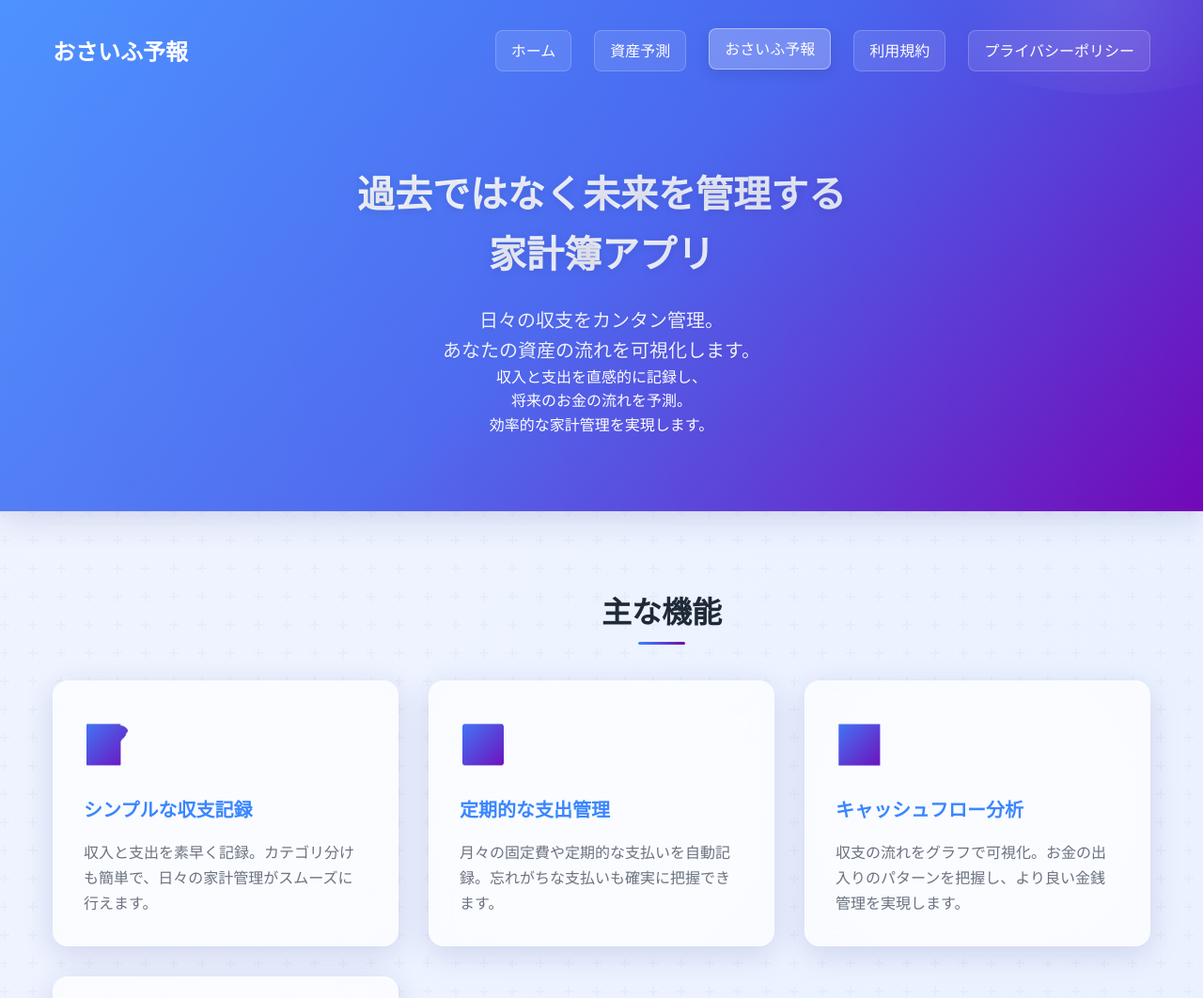
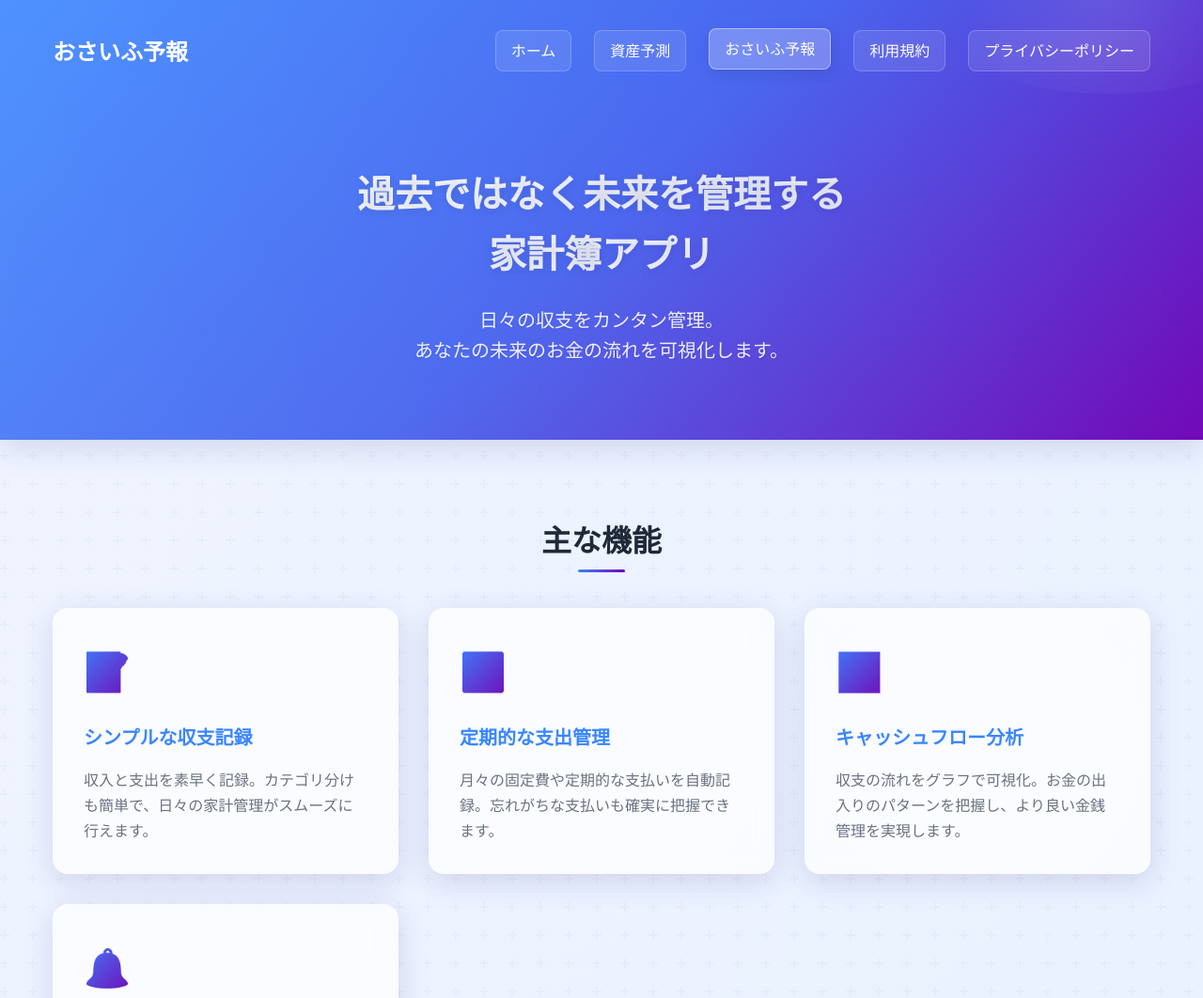
Before and after one commit to ys980323/assetSimPage, a plain HTML site: page cash-flow.html in a window 1280 px wide. Shown: the top 1062 px of the page at 94% size. Drawn offline with Linux system fonts and the light colour scheme.

Commit message:
いろいろ

```diff
--- a/cash-flow.html
+++ b/cash-flow.html
@@ -27,8 +27,7 @@
             </nav>
             <div class="hero">
                 <h1>過去ではなく未来を管理する<br>家計簿アプリ</h1>
-                <p class="subtitle">日々の収支をカンタン管理。<br>あなたの資産の流れを可視化します。</p>
-                <p class="description">収入と支出を直感的に記録し、<br>将来のお金の流れを予測。<br>効率的な家計管理を実現します。</p>
+                <p class="subtitle">日々の収支をカンタン管理。<br>あなたの未来のお金の流れを可視化します。</p>
                 <!-- <a href="https://apps.apple.com/jp/app/%E5%8F%8E%E6%94%AF%E7%AE%A1%E7%90%86" class="download-button" target="_blank">
                     <img src="https://developer.apple.com/app-store/marketing/guidelines/images/badge-download-on-the-app-store.svg" alt="Download on the App Store">
                 </a> -->
--- a/css/style.css
+++ b/css/style.css
@@ -183,9 +183,9 @@ body {
     margin-bottom: 3rem;
     color: var(--text-color);
     position: relative;
-    display: inline-block;
-    left: 50%;
-    transform: translateX(-50%);
+    width: 100%;
+    margin-left: auto;
+    margin-right: auto;
 }
 
 .section-title::after {
```
Also changed, not shown: asset-sim.html (+1 -2 lines), index.html (+0 -6 lines), privacy-policy.html (+2 -0 lines), terms-of-service.html (+2 -0 lines).
